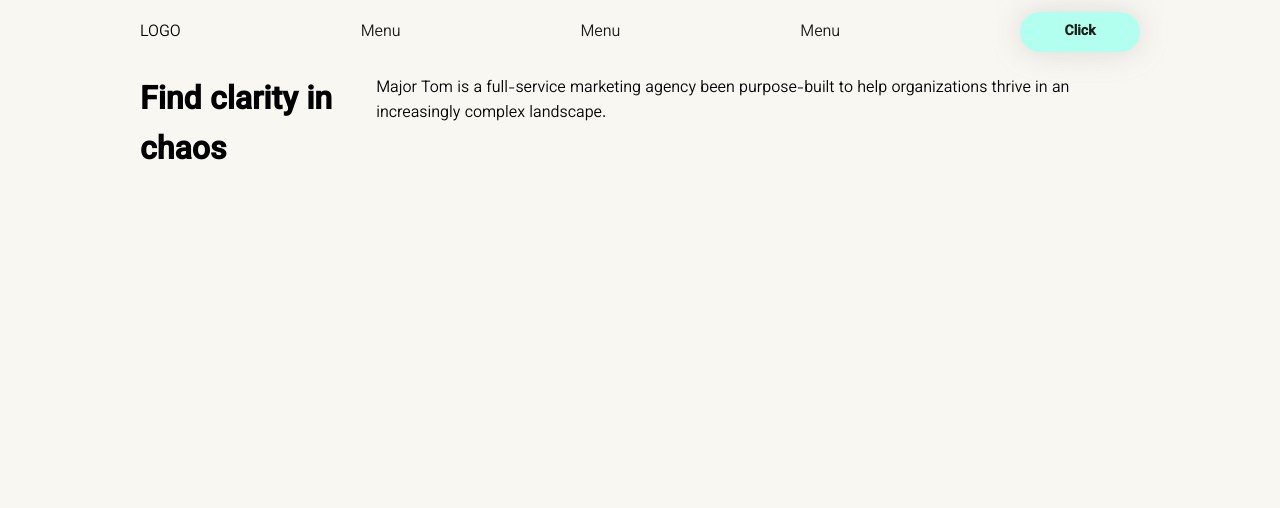
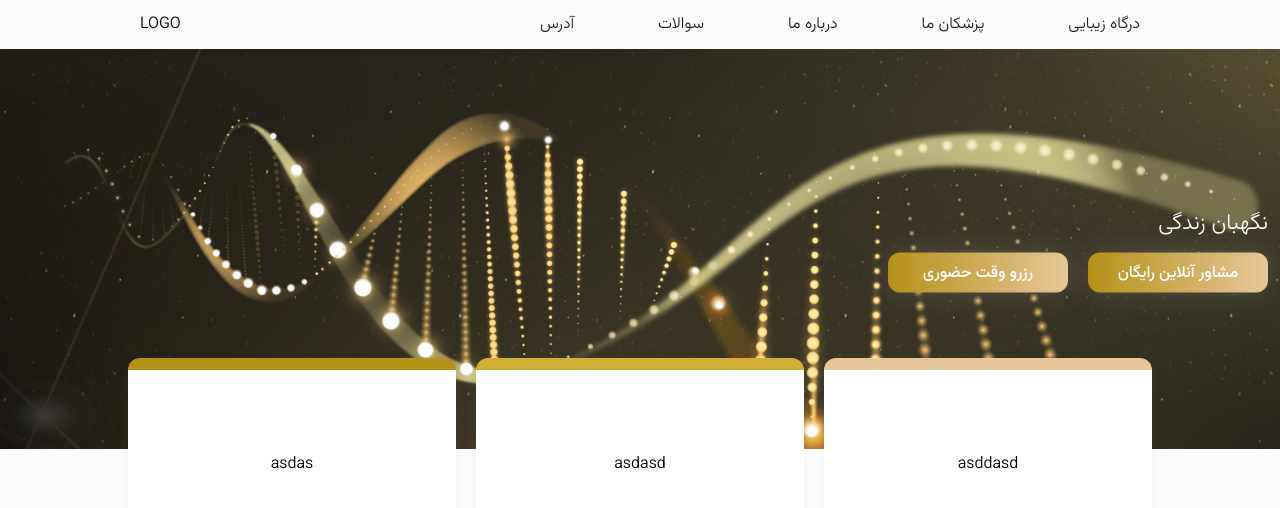
Before and after one commit to solitariusdigital/belleclass, a Next.js app: page / in a window 1280 px wide. Shown: the top 508 px of the page. Built offline with nearby package versions, Linux system fonts and the light colour scheme.

Commit message:
update: home page

```diff
--- a/components/Menu.js
+++ b/components/Menu.js
@@ -2,20 +2,45 @@ import { useState, useContext, useRef, Fragment, useEffect } from "react";
 import { StateContext } from "../context/stateContext";
 import classes from "./Menu.module.scss";
 import MenuIcon from "@mui/icons-material/Menu";
+import Router from "next/router";
 
 export default function Menu() {
   const { menuMobile, setMenuMobile } = useContext(StateContext);
+  const { navigationTopBar, setNavigationTopBar } = useContext(StateContext);
+
+  const activateNav = (link, index) => {
+    navigationTopBar.map((nav, i) => {
+      if (i === index) {
+        // Router.push(link);
+        nav.active = true;
+      } else {
+        nav.active = false;
+      }
+    });
+    setNavigationTopBar([...navigationTopBar]);
+  };
 
   return (
     <div className={classes.container}>
       <div className={classes.largeMenu}>
         <p>LOGO</p>
-        <p className={classes.link}>Menu</p>
-        <p className={classes.link}>Menu</p>
-        <p className={classes.link}>Menu</p>
-        <button>Click</button>
+        <div className={classes.largeNavigation}>
+          {navigationTopBar
+            .map((nav, index) => (
+              <Fragment key={index}>
+                <div
+                  className={!nav.active ? classes.nav : classes.navActive}
+                  onClick={() => activateNav(nav.link, index)}
+                >
+                  <p>{nav.title}</p>
+                </div>
+              </Fragment>
+            ))
+            .reverse()}
+        </div>
       </div>
       <div className={classes.smallMenu}>
+        <div className={classes.topBar}>
           <p>LOGO</p>
           <MenuIcon
             className={classes.menuIcon}
@@ -23,6 +48,25 @@ export default function Menu() {
             sx={{ fontSize: 30 }}
           />
         </div>
+        {menuMobile && (
+          <div
+            className={`${classes.menuMobile} animate__animated animate__slideInDown`}
+          >
+            {navigationTopBar
+              .map((nav, index) => (
+                <Fragment key={index}>
+                  <div
+                    className={!nav.active ? classes.nav : classes.navActive}
+                    onClick={() => activateNav(nav.link, index)}
+                  >
+                    <p>{nav.title}</p>
+                  </div>
+                </Fragment>
+              ))
+              .reverse()}
+          </div>
+        )}
+      </div>
     </div>
   );
 }
--- a/components/Menu.module.scss
+++ b/components/Menu.module.scss
@@ -3,23 +3,18 @@
 
 .container {
   width: config.$content-width;
-  padding: 12px;
   @include mixins.row-space-between-center();
 
   @include mixins.mobile {
     width: 100%;
   }
 
+  @include mixins.desktop {
+    padding: 12px;
+  }
+
   .link {
     color: config.$black;
-  }
-}
-
-.menuIcon {
-  background: config.$lemon;
-
-  &:hover {
-    cursor: pointer;
   }
 }
 
@@ -30,13 +25,64 @@
   @include mixins.mobile {
     display: none;
   }
+
+  .largeNavigation {
+    width: 60%;
+    @include mixins.row-space-between-center();
+  }
+}
+
+.nav {
+  font-size: config.$small-font;
+  color: config.$black;
+
+  &:hover {
+    cursor: pointer;
+  }
+}
+
+.navActive {
+  font-size: config.$small-font;
+  font-weight: bold;
 }
 
 .smallMenu {
   width: 100%;
-  @include mixins.row-space-between-center();
 
   @include mixins.desktop {
     display: none;
   }
+
+  .menuIcon {
+    background: config.$gold1;
+
+    &:hover {
+      cursor: pointer;
+    }
+  }
+
+  .topBar {
+    width: 100%;
+    padding: 12px;
+    padding-bottom: 0px;
+    @include mixins.row-space-between-center();
+  }
+
+  .menuMobile {
+    display: flex;
+    flex-direction: column;
+    width: 100%;
+    padding: 12px;
+    background: config.$gold1;
+    text-align: right;
+
+    p {
+      padding: 4px 0px;
+      color: config.$black;
+    }
+
+    @include mixins.desktop {
+      display: none;
+    }
+  }
 }
--- a/context/stateContext.js
+++ b/context/stateContext.js
@@ -3,10 +3,44 @@ export const StateContext = createContext();
 
 export const StateProvider = (props) => {
   const [menuMobile, setMenuMobile] = useState(false);
+  const [navigationTopBar, setNavigationTopBar] = useState([
+    {
+      title: "درگاه زیبایی",
+      collection: "portal",
+      link: "/portal",
+      active: false,
+    },
+    {
+      title: "پزشکان ما",
+      collection: "doctors",
+      link: "/doctors",
+      active: false,
+    },
+    {
+      title: "درباره ما",
+      collection: "about",
+      link: "/about",
+      active: false,
+    },
+    {
+      title: "سوالات",
+      collection: "questions",
+      link: "/questions",
+      active: false,
+    },
+    {
+      title: "آدرس",
+      collection: "address",
+      link: "/address",
+      active: false,
+    },
+  ]);
 
   const stateContext = {
     menuMobile,
     setMenuMobile,
+    navigationTopBar,
+    setNavigationTopBar,
   };
   return (
     <StateContext.Provider value={stateContext}>
--- a/pages/home.module.scss
+++ b/pages/home.module.scss
@@ -14,15 +14,76 @@
   width: 100%;
 }
 
-.menuMobile {
-  display: flex;
-  flex-direction: column;
+.backgroundCover {
+  position: relative;
+  height: 300px;
   width: 100%;
-  padding: 12px;
-  background: config.$lemon;
+
+  .image {
+    position: relative !important;
+    object-position: 50% 30%;
+  }
 
   @include mixins.desktop {
-    display: none;
+    height: 400px;
+  }
+
+  .ctaContainer {
+    position: absolute;
+    top: 50%;
+    transform: translateY(-50%);
+    right: 12px;
+    text-align: right;
+    width: 100%;
+
+    p {
+      color: config.$white;
+      font-size: config.$exbig-font;
+      margin-bottom: 12px;
+    }
+
+    .margin {
+      margin-left: 20px;
+    }
+
+    button {
+      @include mixins.button(config.$gold1, config.$gold3, config.$white);
+      width: 180px;
+
+      @include mixins.mobile {
+        width: 165px;
+      }
+    }
+  }
+
+  .highlightContainer {
+    position: relative;
+    display: grid;
+    grid-template-columns: repeat(auto-fill, minmax(30%, 1fr));
+    width: config.$content-width;
+    bottom: 100px;
+    margin: auto;
+    gap: 20px;
+
+    div {
+      display: flex;
+      justify-content: center;
+      align-items: center;
+      height: 200px;
+      background: config.$white;
+      box-shadow: config.$card-shadow;
+      @include mixins.border-radius();
+    }
+
+    .highlightOne {
+      border-top: 12px solid config.$gold1;
+    }
+    .highlightTwo {
+      border-top: 12px solid config.$gold2;
+    }
+    .highlightThree {
+      border-top: 12px solid config.$gold3;
+    }
   }
 }
 
@@ -42,8 +103,7 @@
     flex-direction: column;
     width: 100%;
 
-    .intro,
-    .canvas {
+    .intro {
       width: 100%;
     }
   }
--- a/pages/index.js
+++ b/pages/index.js
@@ -2,28 +2,40 @@ import { useState, useContext, useRef, Fragment, useEffect } from "react";
 import { StateContext } from "../context/stateContext";
 import classes from "./home.module.scss";
 import Menu from "@/components/Menu";
+import Image from "next/image";
+import background from "../assets/background.jpg";
 
 export default function Home() {
   const { menuMobile, setMenuMobile } = useContext(StateContext);
 
   return (
-    <main className={classes.main}>
+    <div className={classes.main}>
       <div className={classes.menu}>
         <Menu />
       </div>
-      {menuMobile && (
-        <div
-          className={`${classes.menuMobile} animate__animated animate__slideInDown`}
-        >
-          <p>items</p>
-          <p>items</p>
-          <p>items</p>
-          <p>items</p>
-          <p>items</p>
+      <div className={classes.backgroundCover}>
+        <Image
+          className={classes.image}
+          src={background}
+          placeholder="blur"
+          alt="image"
+          layout="fill"
+          objectFit="cover"
+          priority
+          loading="eager"
+        />
+        <div className={classes.ctaContainer}>
+          <p>نگهبان زندگی</p>
+          <button>رزرو وقت حضوری</button>
+          <button className={classes.margin}>مشاور آنلاین رایگان</button>
         </div>
-      )}
-
-      <div
+        <div className={classes.highlightContainer}>
+          <div className={classes.highlightThree}>asdas</div>
+          <div className={classes.highlightTwo}>asdasd</div>
+          <div className={classes.highlightOne}>asddasd</div>
+        </div>
+      </div>
+      {/* <div
         className={`${classes.heading} animate__animated animate__fadeInLeft`}
       >
         <h1>Find clarity in chaos</h1>
@@ -31,7 +43,7 @@ export default function Home() {
           Major Tom is a full-service marketing agency been purpose-built to
           help organizations thrive in an increasingly complex landscape.
         </p>
-      </div>
-    </main>
+      </div> */}
+    </div>
   );
 }
--- a/styles/_config.scss
+++ b/styles/_config.scss
@@ -2,18 +2,14 @@
 
 $font: "Vazirmatn", sans-serif;
 
-$brand: #b2ffef;
-$cream: #f9f7f2;
+$gold1: #e7c69a;
+$gold2: #d4af37;
+$gold3: #b69119;
 $black: #1b1b1b;
+$background: #fcfcfc;
 $white: #ffffff;
-$lemon: #f2eda0;
-
-$red: #d40d12;
-$orange: #f15a22;
+$red: #ca282d;
 $green: #57a361;
-$grey: #969696;
-$pink: #e515b5;
-$magneta: #cd91d7;
 
 $max-width: 1000px;
 $content-width: 80%;
@@ -22,6 +18,7 @@ $tiny-font: 0.875rem; // 12px
 $small-font: 1rem; // 16px
 $med-font: 1.125rem; // 18px
 $big-font: 1.25rem; // 20px
+$exbig-font: 1.375rem; // 22px
 
 $image-shadow: 0px 5px 10px rgba(78, 78, 78, 0.2);
 $card-shadow: 0 5px 20px -10px rgba(150, 150, 150, 0.3);
--- a/styles/_mixins.scss
+++ b/styles/_mixins.scss
@@ -14,16 +14,14 @@ $screen-large: 2000px;
   }
 }
 
-@mixin button($color, $subColor, $size) {
-  width: $size;
+@mixin button($color1, $color2, $subColor) {
   height: 40px;
-  border-radius: 50px;
-  font-weight: bold;
-  background: $color;
+  border-radius: 12px;
+  font-size: 16px;
+  border: none;
   color: $subColor;
-  font-size: 14px;
-  border: none;
   box-shadow: config.$button-shadow;
+  background: linear-gradient(to left, $color1, $color2);
 
   &:hover {
     cursor: pointer;
@@ -33,7 +31,7 @@ $screen-large: 2000px;
 @mixin input() {
   padding: 12px;
   height: 40px;
-  background: config.$cream;
+  background: config.$grey;
   color: config.$black;
   font-size: config.$small-font;
   border: none;
--- a/styles/globals.scss
+++ b/styles/globals.scss
@@ -11,14 +11,10 @@
 body {
   user-select: none;
   font-weight: 300;
-  background: config.$cream;
+  background: config.$background;
 }
 
 a {
   color: inherit;
   text-decoration: none;
 }
-
-button {
-  @include mixins.button(config.$brand, config.$black, 120px);
-}
```
Also changed, not shown: assets/background.jpg (added). Lines whose indentation alone changed are shown as unchanged.
